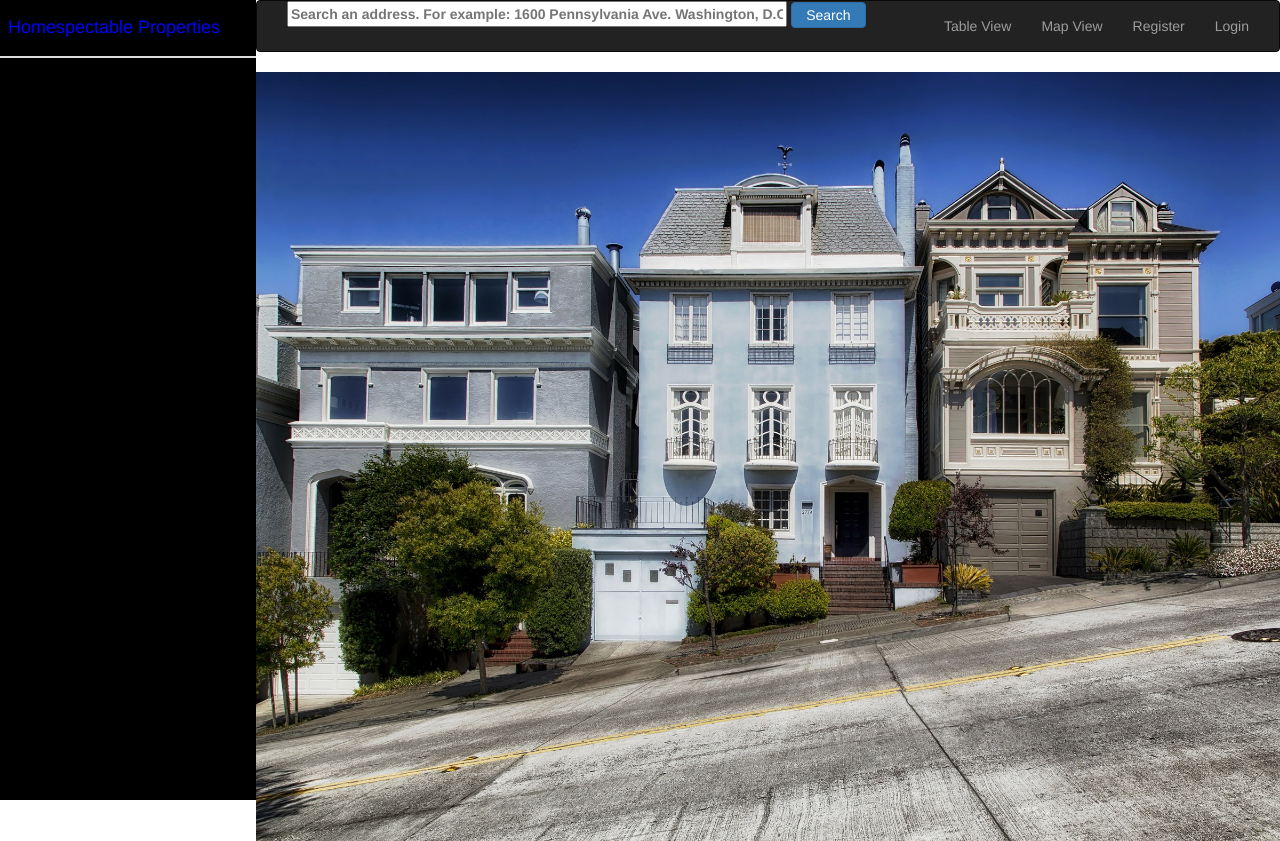
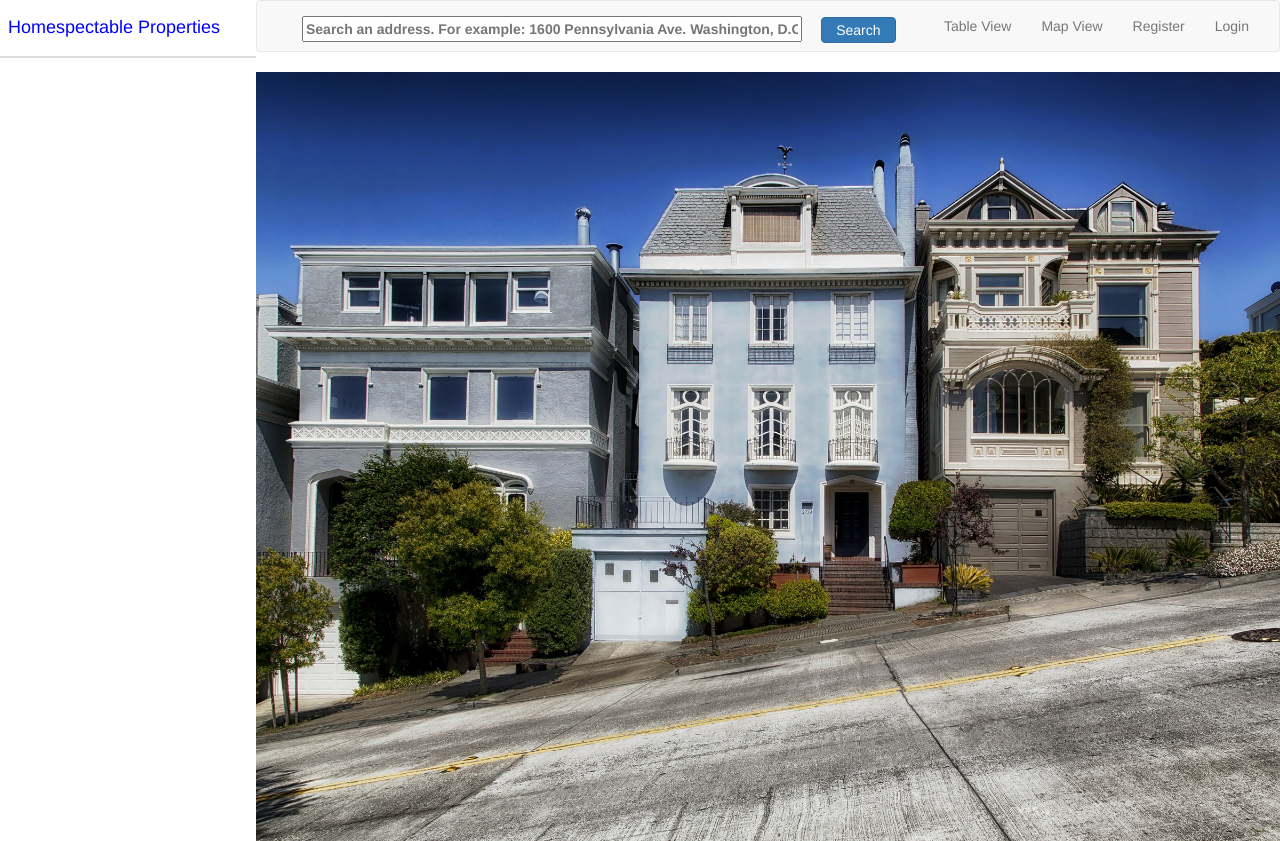
Before and after one commit to antoniawang/HomespectorGadget, a Flask app: page / in a window 1280 px wide. Run offline with Flask 2, Linux system fonts and the light colour scheme; lists and menus that the app fills with data are empty; parts of the project's set-up code (start-up, migrations or seed data) failed here and were passed over; some libraries are stand-ins or nearby versions; some web fonts are replaced.

Commit message:
formatting nav bar

```diff
--- a/static/style.css
+++ b/static/style.css
@@ -22,7 +22,7 @@
 
 div#left-col {
 	z-index: 100;
-	background-color: black;
+	background-color: white;
 	color: blue;
 	position: fixed;
     left: 0;
@@ -59,7 +59,6 @@ div#left-col {
 .modal-login {
 	height: auto;
 }
-
 
 .comp-table{
 	display: table;
--- a/templates/base.html
+++ b/templates/base.html
@@ -23,9 +23,9 @@
     <script src='https://api.mapbox.com/mapbox.js/v2.2.1/mapbox.js'></script>
     <link href='https://api.mapbox.com/mapbox.js/v2.2.1/mapbox.css' rel='stylesheet' />
     <style>
-        h1, h2, h3, .navbar-brand { font-family: "Frijole"; }
+      h1, h2, h3, .navbar-brand { font-family: "Frijole"; }
 
-        #homepage-title {
+      #homepage-title {
             margin: 0;
             top: 0.5em;
             width: 100%;
@@ -33,8 +33,8 @@
             color: #CCE6FF;
             font-weight: 400;
             font-size: 500%;
-        }
-        .btn.btn-primary {
+      }
+      .btn.btn-primary {
           width: 75px;
           padding: 2px;
         }
@@ -51,6 +51,10 @@
       body {
         background-color: white;
       }
+      #address-search {
+        margin: 15px;
+        width: 500px;
+      }
 
     </style>
 </head>
@@ -58,7 +62,7 @@
 
 <div id="left-col">
 </div>
-<nav class="navbar navbar-inverse">
+<nav class="navbar navbar-default">
     <div class="container-fluid">
         <!-- Brand and toggle get grouped for better mobile display -->
         <div class="navbar-header">
--- a/templates/left-column.html
+++ b/templates/left-column.html
@@ -124,7 +124,7 @@
 //If not in view, change transparency to 0.5 (RGBA)
 </script>
 
-    <table class="table table-striped">
+    <table class="table table-striped table-hover">
         <thead>
             <tr><th>
                 <h4>Homespectable Properties</h4>
```
